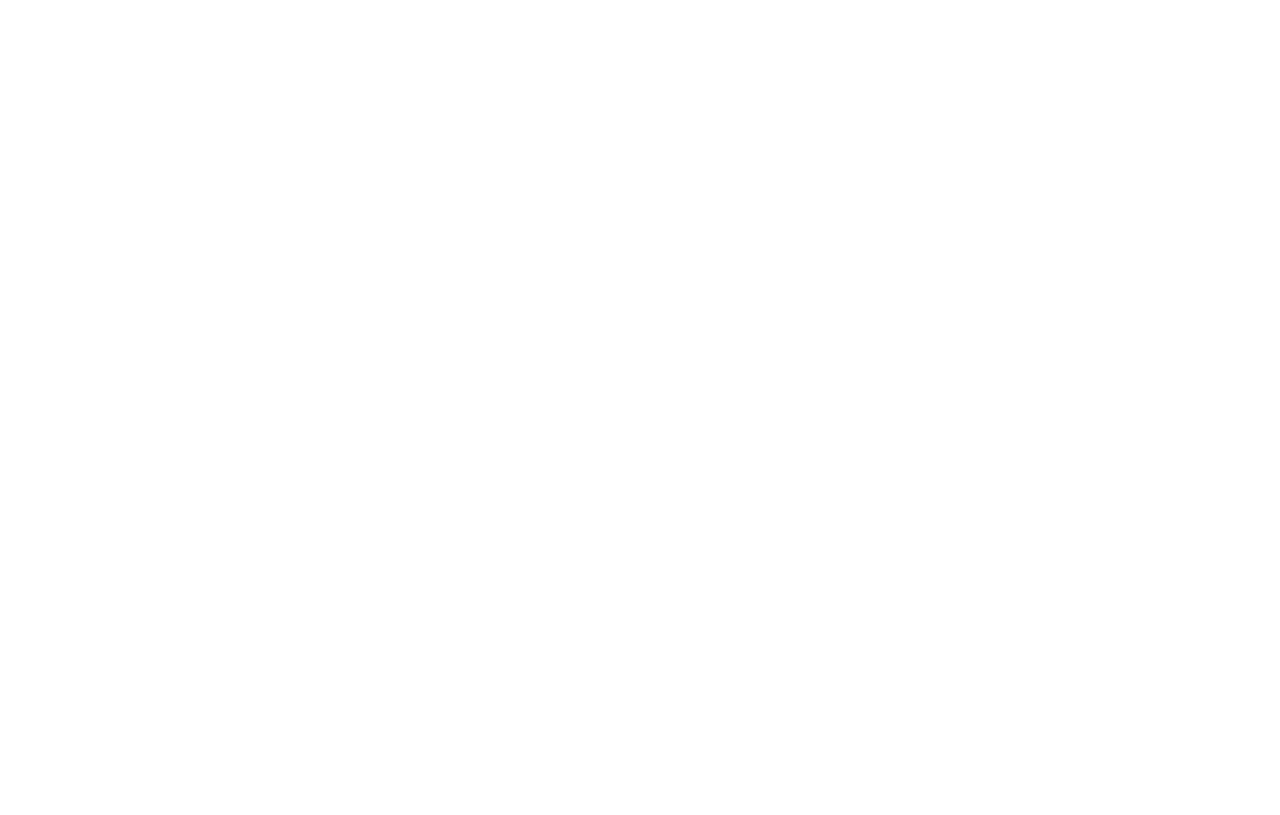
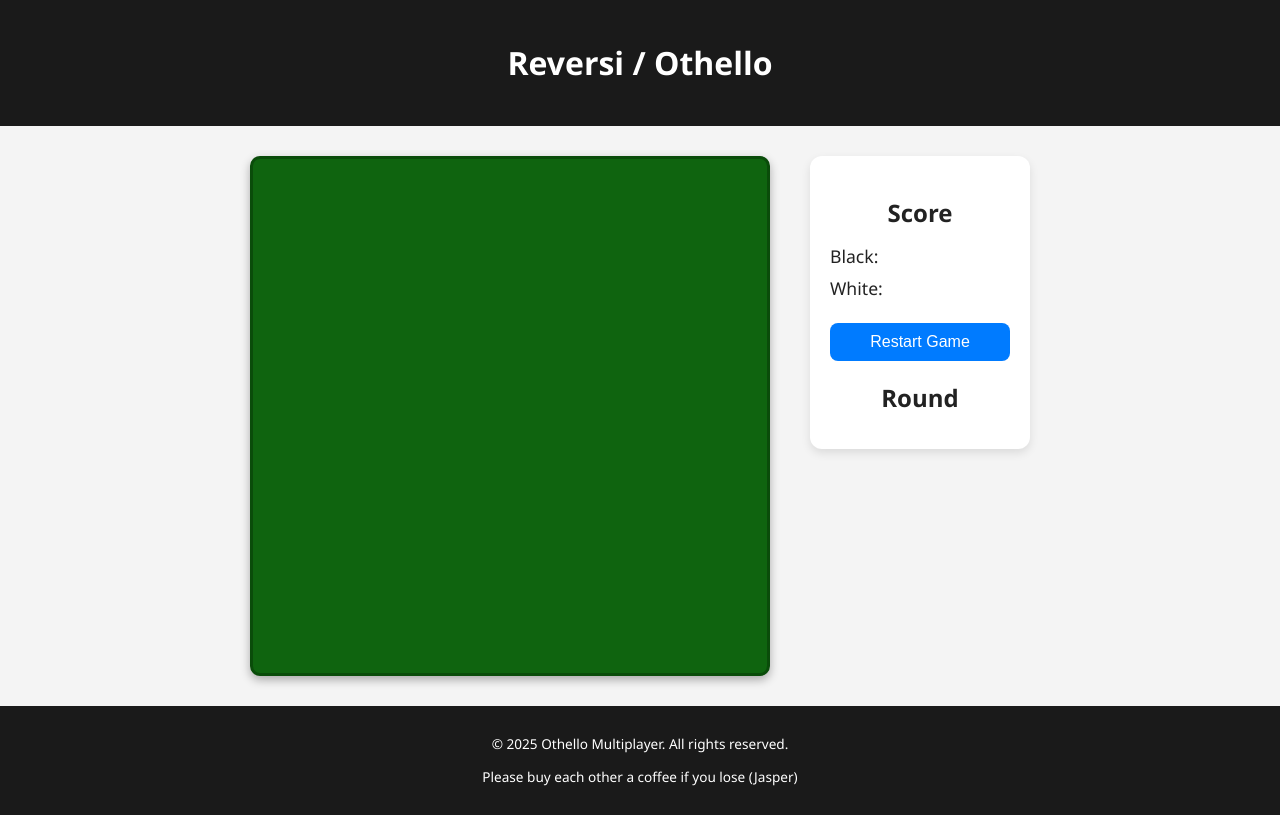
Before and after one commit to tyoppar01/epal-chess, a plain HTML site: page index.html in a window 1280 px wide. Drawn offline with Linux system fonts and the light colour scheme.

Commit message:
Add html components for interactive play

```diff
--- a/index.html
+++ b/index.html
@@ -3,9 +3,41 @@
 <head>
     <meta charset="UTF-8">
     <meta name="viewport" content="width=device-width, initial-scale=1.0">
-    <title>Document</title>
+    <title>Reversi Game</title>
+    <link rel="stylesheet" href="styles/style.css">
 </head>
+
 <body>
+    <header>
+        <h1>Reversi / Othello</h1>
+    </header>
+
+    <main>
+        <div id="game-wrapper">
+            <!-- Board will be generated here -->
+            <div id="board"></div>
+
+            <!-- Score Panel -->
+            <div id="score-panel">
+                <h2>Score</h2>
+                <p>Black: <span id="black-count"></span></p>
+                <p>White: <span id="white-count"></span></p>
+                <button id="reset-btn">Restart Game</button>
+
+                <h2>Round <span id="roundN"></span> </h2>
+            </div>
+        </div>
+    </main>
+
+    <!-- MOVE SCRIPT HERE -->
+    <script  type="module" src="src/main.js"></script>
+    <script  type="module" src="src/const.js"></script>
+    <script  type="module" src="src/counter.js"></script>
+
+    <footer>
+        <p>&copy; 2025 Othello Multiplayer. All rights reserved.</p>
+        <p>Please buy each other a coffee if you lose (Jasper)</p>
+    </footer>
 
 </body>
 </html>
```
